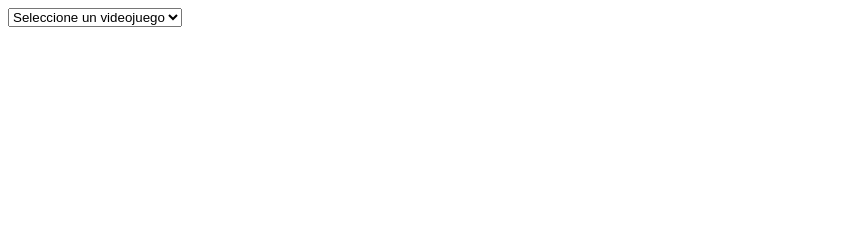
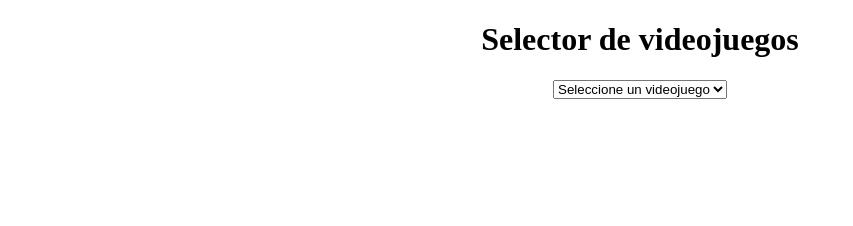
Before and after one commit to seeergirc/Selector-de-videojuegos, a website built with Vite: page index.html in a window 1280 px wide. Shown: the whole page, without its empty margins (0-853 px from the left). Built offline with nearby package versions, Linux system fonts and the light colour scheme.

Commit message:
Creación de estilos básicos

```diff
--- a/index.html
+++ b/index.html
@@ -3,10 +3,12 @@
   <head>
     <meta charset="UTF-8" />
     <link rel="icon" type="image/svg+xml" href="/favicon.svg" />
+    <link rel="stylesheet" href="src/style.css">
     <meta name="viewport" content="width=device-width, initial-scale=1.0" />
     <title>actividad-vite-04</title>
   </head>
   <body>
+    <h1>Selector de videojuegos</h1>
     <select name="videojuegos" id="videojuegos">
       <option value="" disabled selected>Seleccione un videojuego</option>
       <option value="1">Minecraft</option>
@@ -17,8 +19,8 @@
       <option value="6">God of War</option>
     </select>
     <div id="tarjeta">
+      <h2 id="titulo"></h2>
       <img id="imagen" src="" alt="">
-      <h2 id="titulo"></h2>
       <p id="descripcion"></p>
     </div>
     <script type="module" src="/src/main.js"></script>
--- a/src/datos.js
+++ b/src/datos.js
@@ -3,7 +3,7 @@ export const videojuegos = [
         id: 1,
         nombre: "Minecraft",
         descripcion: "Videojuego de construcción y supervivencia en un mundo de bloques.",
-        imagen: "https://cdn.cloudflare.steamstatic.com/steam/apps/292030/header.jpg",
+        imagen: "https://phantom.estaticos-marca.com/200f3a3ace8f7bb4418a016cfa341d85/resize/828/f/webp/assets/multimedia/imagenes/2024/04/03/17121424603596.jpg",
         color: "#55A630"
     },
     {
@@ -18,20 +18,20 @@ export const videojuegos = [
         nombre: "Grand Theft Auto V",
         descripcion: "Videojuego de acción y mundo abierto ambientado en Los Santos.",
         imagen: "https://cdn.cloudflare.steamstatic.com/steam/apps/271590/header.jpg",
-        color: "#3973AC"
+        color: "#00050a"
     },
     {
         id: 4,
         nombre: "Super Mario Bros",
-        descripcion: "Videojuego de plataformas protagonizado por Mario y Luigi.",
-        imagen: "https://images.igdb.com/igdb/image/upload/t_cover_big/co1x7d.jpg",
+        descripcion: "Videojuego de plataformas protagonizado por Mario.",
+        imagen: "https://images.ecestaticos.com/YYDi9tGInVQLWqTQKIhvbN9pOdY=/0x0:2000x1000/996x747/filters:fill(white):format(jpg)/f.elconfidencial.com%2Foriginal%2Ffd3%2F291%2Fb3f%2Ffd3291b3f202265081f7f34f21377b1f.jpg",
         color: "#E63946"
     },
     {
         id: 5,
         nombre: "Fortnite",
         descripcion: "Videojuego multijugador de acción y supervivencia con modo Battle Royale.",
-        imagen: "https://cdn2.unrealengine.com/fortnite-og-social-1920x1080-1920x1080-2e0c4c6e7f8e.jpg",
+        imagen: "https://i.pinimg.com/474x/8c/e8/ab/8ce8aba0edcb78be32945243a3d9b4e6.jpg",
         color: "#7B2CBF"
     },
     {
--- a/src/main.js
+++ b/src/main.js
@@ -18,5 +18,6 @@ select.addEventListener('change', () => {
 
   titulo.textContent = videojuegoSeleccionado.nombre
   descripcion.textContent = videojuegoSeleccionado.descripcion
+  tarjeta.style.border = "2px solid"
   tarjeta.style.borderColor = videojuegoSeleccionado.color
 })
--- /dev/null
+++ b/src/style.css
@@ -0,0 +1,28 @@
+html, body{
+    margin: 0;
+    padding: 0;
+    font-family: 'Times New Roman', Times, serif;
+}
+
+
+
+#tarjeta {
+    width: 350px;
+    margin: 30px auto;
+    padding: 20px;
+    border-radius: 15px;
+    text-align: center;
+}
+
+#tarjeta img{
+    width: 100%;
+}
+
+h1{
+    text-align: center;
+}
+
+select{
+    display: block;
+    margin: 0 auto;
+}
```
